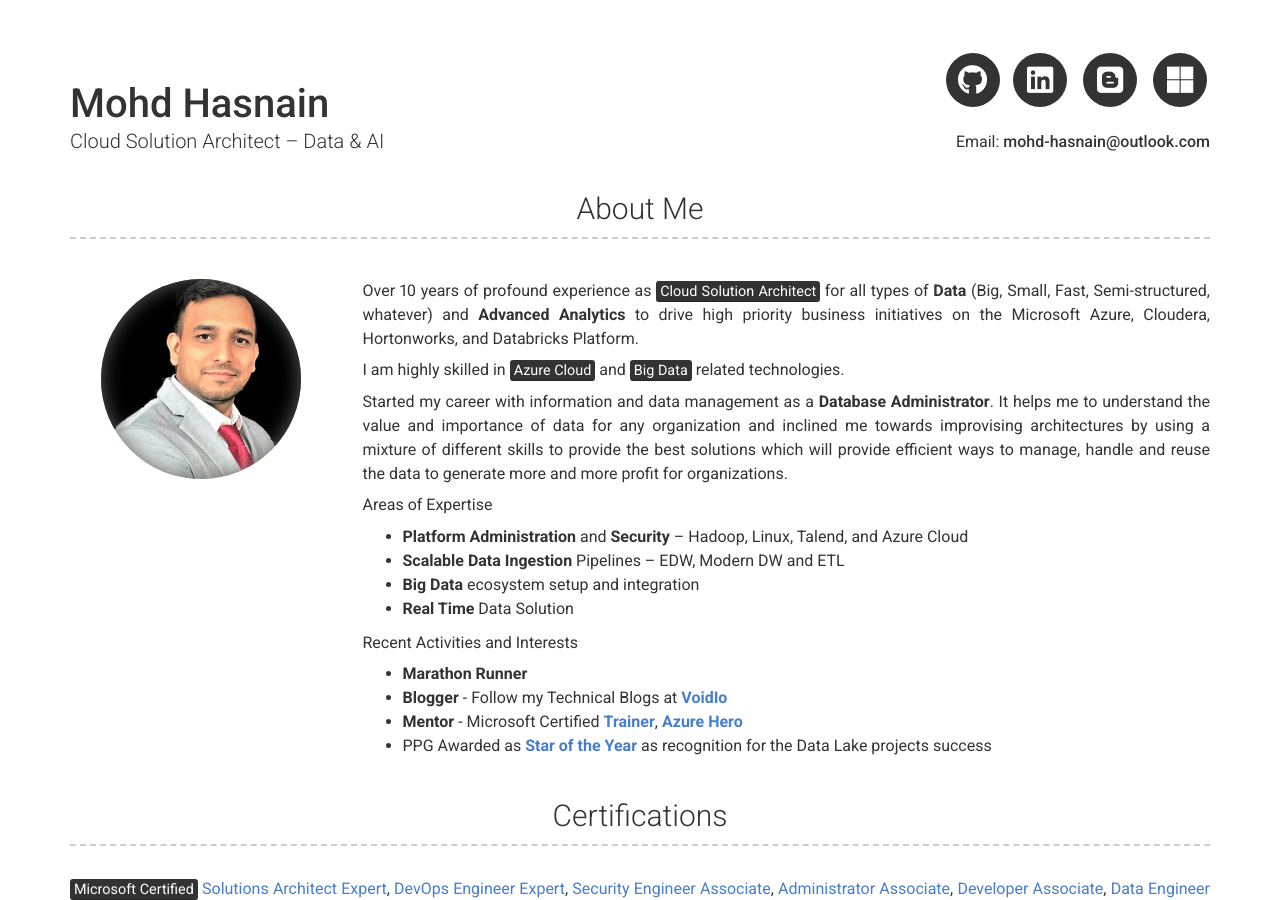
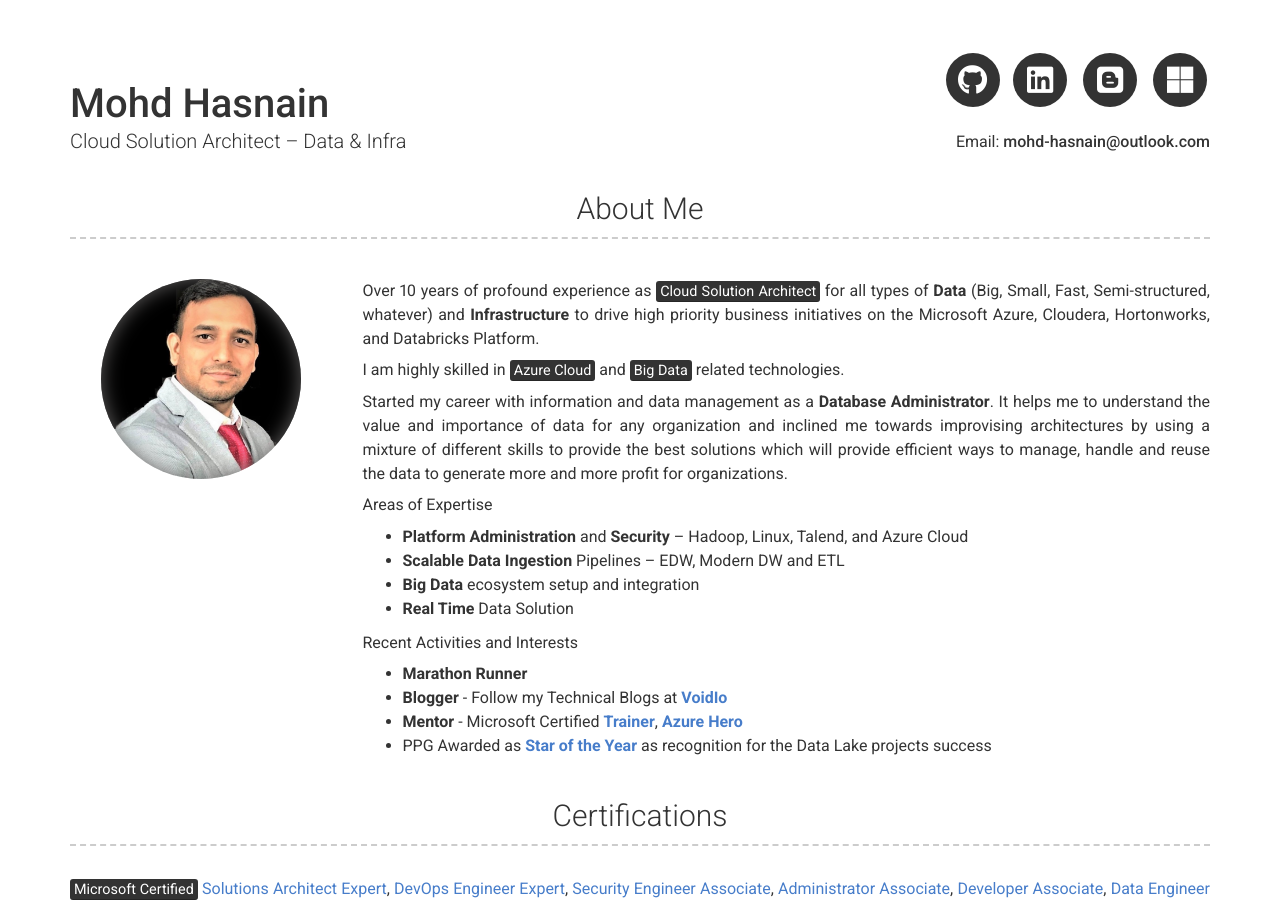
Before and after one commit to mohd-hasnain/mohd-hasnain.github.io, a Jekyll site: the page built from index.md, in a window 1280 px wide and 900 px high. Built offline with Jekyll 4.4.1, drawn with Linux system fonts in a browser that asks for light colours; nearby versions of some CDN libraries.

Commit message:
Update _config.yml

```diff
--- a/_config.yml
+++ b/_config.yml
@@ -4,7 +4,7 @@ repository: Git repository where your resume will be hosted, only required if yo
 
 # Personal info
 name: Mohd Hasnain
-title: Cloud Solution Architect – Data & AI
+title: Cloud Solution Architect – Data & Infra
 email: mohd-hasnain@outlook.com
 #phone: +60 - 16 638 5810
 
@@ -38,7 +38,7 @@ additional_links:
 # about_title: About Me (Use this to override about section title)
 about_profile_image: assets/mohd.png
 about_content: | # this will include new lines to allow paragraphs
-  Over 10 years of profound experience as <mark>Cloud Solution Architect</mark> for all types of **Data** (Big, Small, Fast, Semi-structured, whatever) and **Advanced Analytics**
+  Over 10 years of profound experience as <mark>Cloud Solution Architect</mark> for all types of **Data** (Big, Small, Fast, Semi-structured, whatever) and **Infrastructure**
   to drive high priority business initiatives on the Microsoft Azure, Cloudera, Hortonworks, and Databricks Platform.
 
   I am highly skilled in <mark>Azure Cloud</mark> and <mark>Big Data</mark> related technologies.
```
